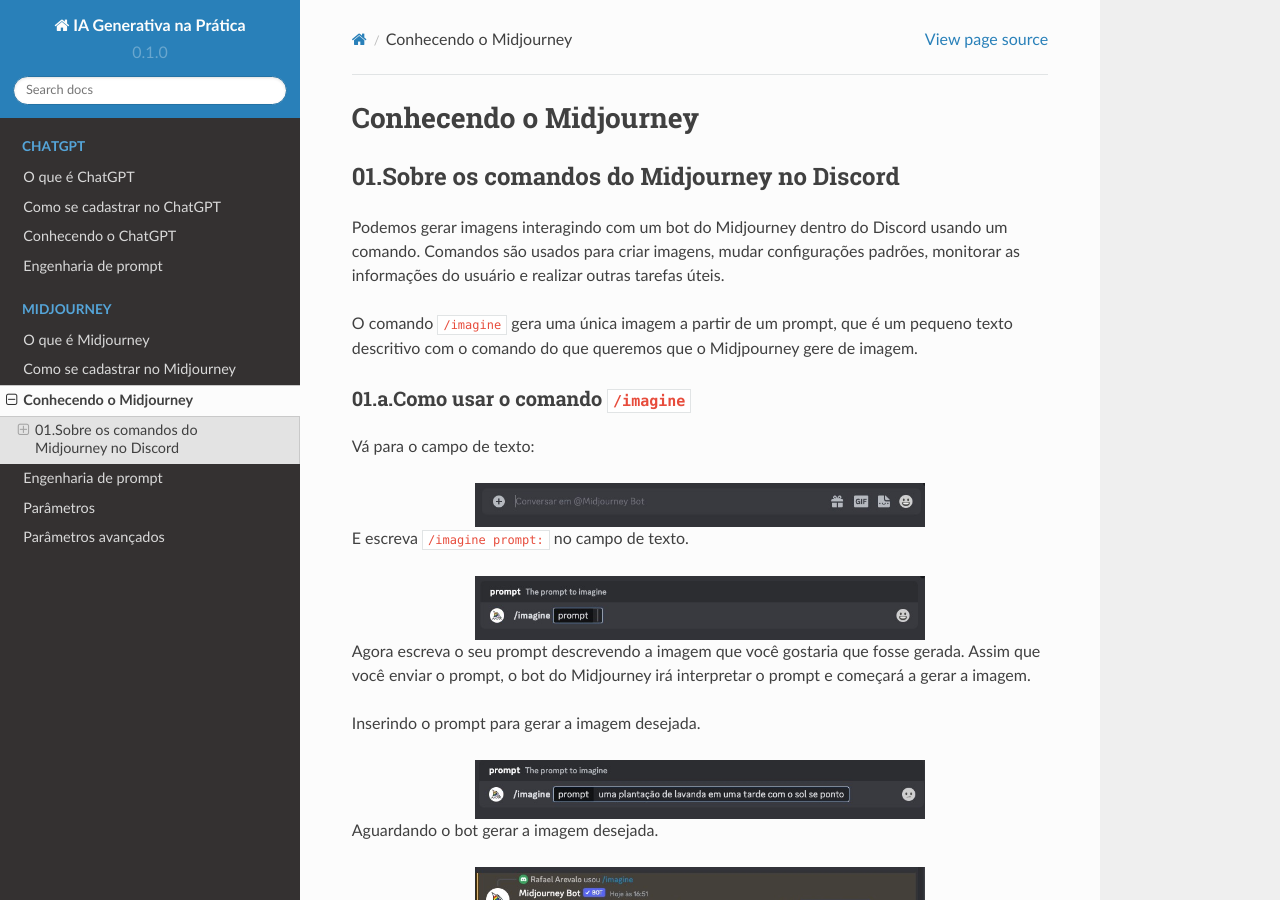
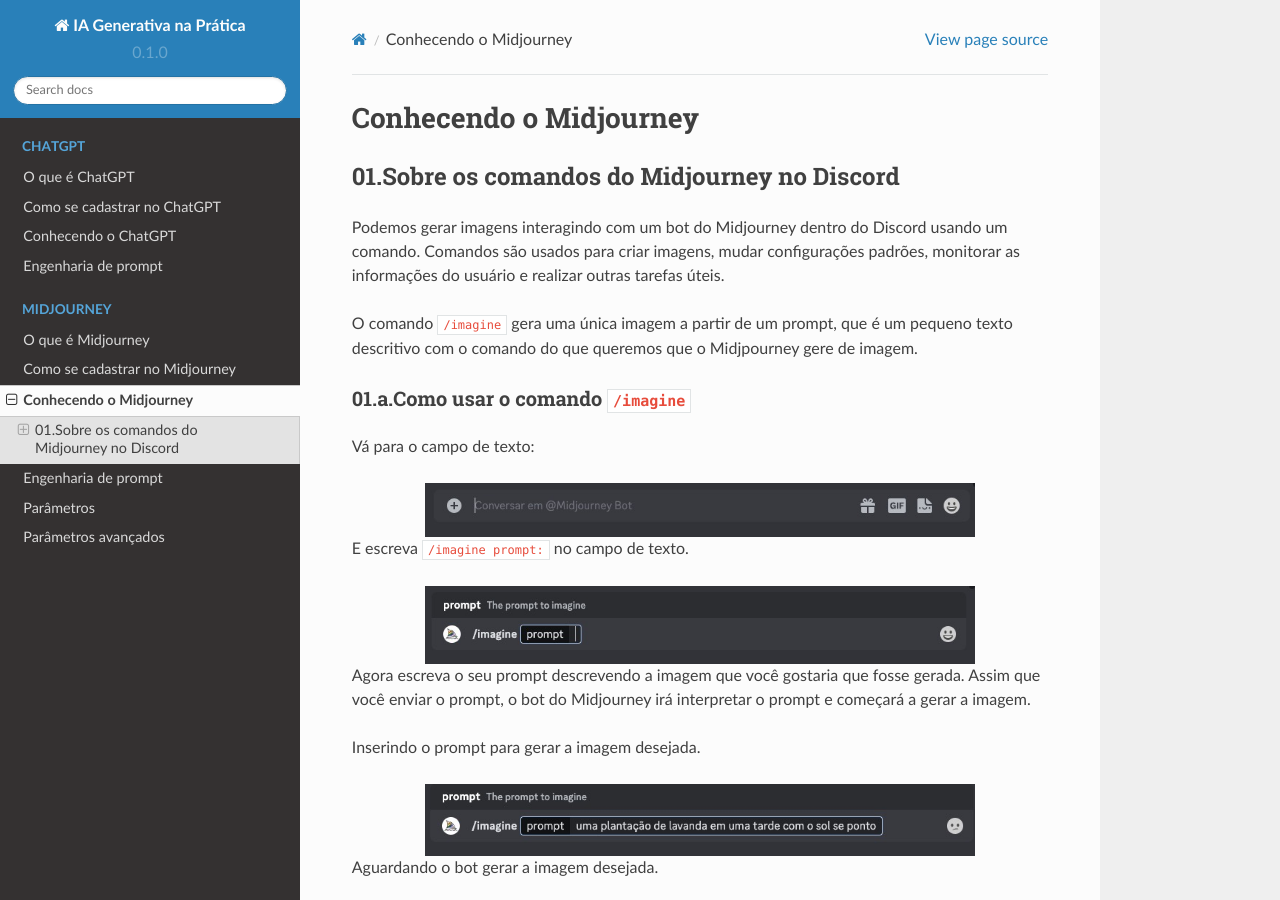
Before and after one commit to conteudo-orbeai/RTD_GENAI_V01, a Sphinx documentation site: the page built from docs/source/MIDJOURNEY/mj_conhecendo_o_mj/mj_conhecendo_o_mj.rst, in a window 1280 px wide and 900 px high. Built offline with Sphinx 7.4.7 and the Read the Docs theme 2.0.0, drawn with Linux system fonts in a browser that asks for light colours; pages that are not in the unit, such as notebooks, are missing from menus.

Commit message:
Update mj_conhecendo_o_mj.rst

```diff
--- a/docs/source/MIDJOURNEY/mj_conhecendo_o_mj/mj_conhecendo_o_mj.rst
+++ b/docs/source/MIDJOURNEY/mj_conhecendo_o_mj/mj_conhecendo_o_mj.rst
@@ -17,13 +17,13 @@
 
 .. image:: campo_de_texto_discord.jpg
    :align: center
-   :width: 450
+   :width: 550
 
 E escreva ``/imagine prompt:`` no campo de texto.
 
 .. image:: campo_de_texto_discord_imagine_prompt.jpg
    :align: center
-   :width: 450
+   :width: 550
 
 Agora escreva o seu prompt descrevendo a imagem que você gostaria que fosse gerada.
 Assim que você enviar o prompt, o bot do Midjourney irá interpretar o prompt e começará a gerar a imagem.
@@ -32,17 +32,17 @@
 
 .. image:: primeiro_prompt.jpg
    :align: center
-   :width: 450
+   :width: 550
 
 
 Aguardando o bot gerar a imagem desejada.
 
 .. image:: bot_gerando_a_imagem.jpg
    :align: center
-   :width: 450
+   :width: 550
 
 Imagem gerada como resultado final.
 
 .. image:: primeira_imagem_no_midjourney.jpg
    :align: center
-   :width: 450
+   :width: 550
```
